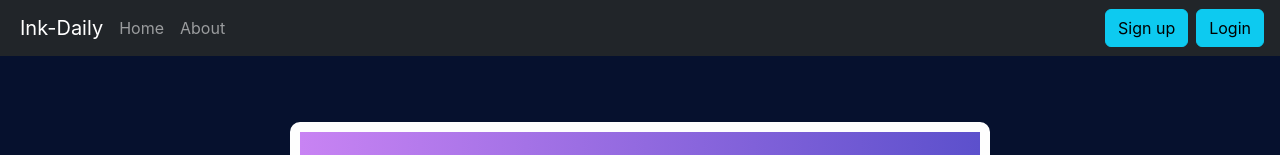
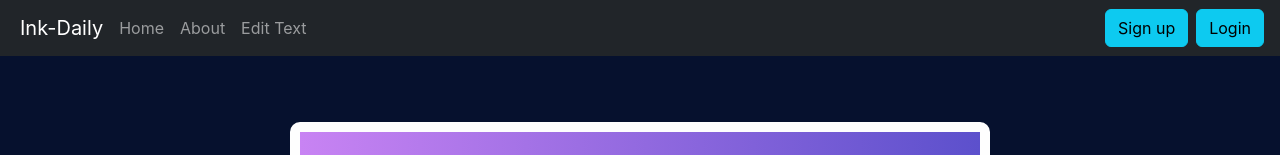
Before and after one commit to AyushMahobia/Ink-Daily, a React (Create React App) app: page /login in a window 1280 px wide. Shown: the top 155 px of the page. Built offline with nearby package versions, Linux system fonts and the light colour scheme.

Commit message:
added text edit link

```diff
--- a/src/components/Navbar.js
+++ b/src/components/Navbar.js
@@ -26,6 +26,9 @@ export default function Navbar() {
                         <li className="nav-item">
                             <Link className={`nav-link ${location.pathname === "/about" ? "active" : ""}`} to="/about">About</Link>
                         </li>
+                        <li className="nav-item">
+                            <Link className='nav-link' to="http://localhost:3001" target='_blank'>Edit Text</Link>
+                        </li>
                     </ul>
                 </div>
                 {!localStorage.getItem('token') ? <div className="d-flex">
```
